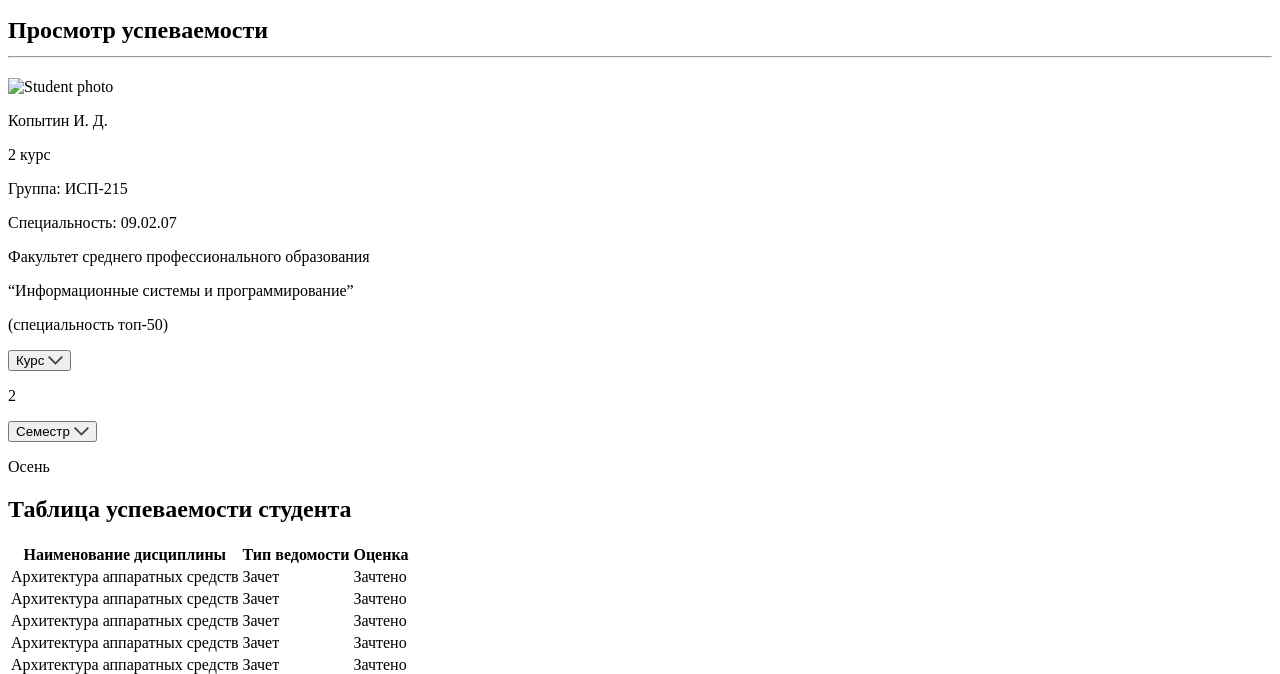
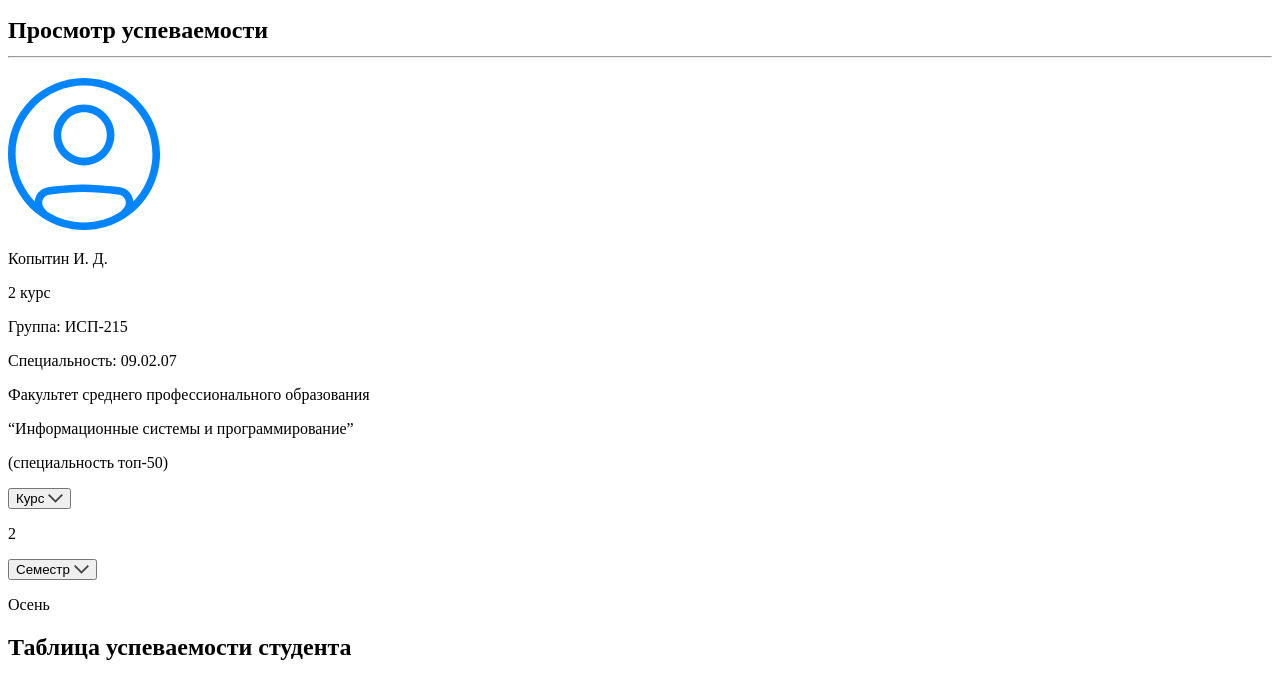
Before and after one commit to IvanZemsky/FigmaPage1, a plain HTML site: page index.html in a window 1280 px wide. Shown: the part 69-743 px from the top of the page. Drawn offline with nearby package versions, Linux system fonts and the light colour scheme; the site is published under a folder, as on GitHub Pages, so addresses that start at the root find nothing.

Commit message:
img correction

```diff
--- a/index.html
+++ b/index.html
@@ -34,7 +34,7 @@
 
                     <div class="performance__desc-left">
                         <div class="performance__desc-photo">
-                            <img src="/img/student.svg" alt="Student photo">
+                            <img src="img/student.svg" alt="Student photo">
                         </div>
                         <div class="performance__desc-left-info">
                             <p>Копытин И. Д.</p>
```
